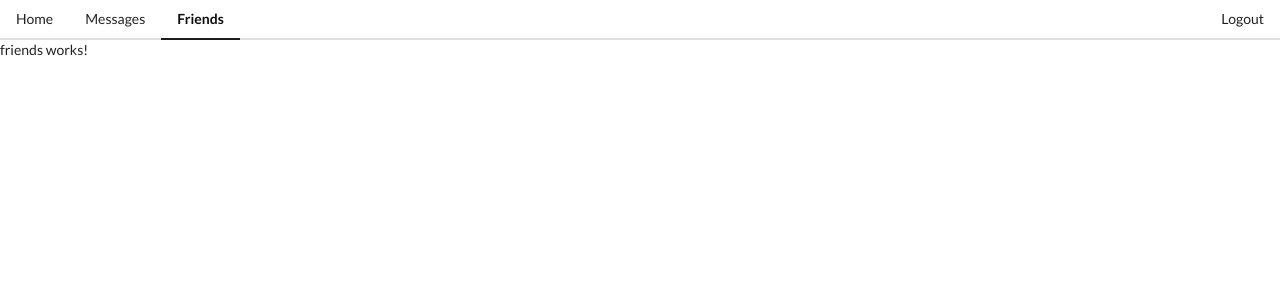
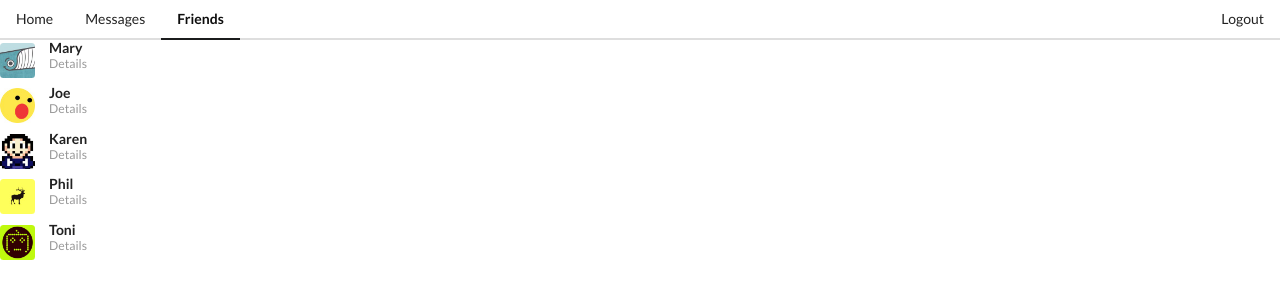
Before and after one commit to mfathei/TwitNG, an Angular app: page /friends in a window 1280 px wide. Shown: the top 300 px of the page. Built offline with nearby package versions, Linux system fonts and the light colour scheme.

Commit message:
session 13 routing params

```diff
--- a/src/app/app.module.ts
+++ b/src/app/app.module.ts
@@ -1,6 +1,7 @@
 import { BrowserModule } from '@angular/platform-browser';
 import { NgModule } from '@angular/core';
 import { FormsModule } from '@angular/forms';
+import 'rxjs/Rx';
 
 import { AppComponent } from './app.component';
 import { MenuComponent } from './menu/menu.component';
@@ -10,6 +11,7 @@ import { FeedService } from './feed.service';
 import { MessagesComponent } from './messages/messages.component';
 import { FriendsComponent } from './friends/friends.component';
 import { routing, appRoutingProviders} from './app.routing';
+import { FriendComponent } from './friend/friend.component';
 
 @NgModule({
   declarations: [
@@ -17,7 +19,8 @@ import { routing, appRoutingProviders} from './app.routing';
     MenuComponent,
     FeedComponent,
     MessagesComponent,
-    FriendsComponent
+    FriendsComponent,
+    FriendComponent
   ],
   imports: [
     BrowserModule,
--- a/src/app/app.routing.ts
+++ b/src/app/app.routing.ts
@@ -3,11 +3,13 @@ import { Routes, RouterModule } from '@angular/router';
 import { FeedComponent } from './feed/feed.component';
 import { MessagesComponent } from './messages/messages.component';
 import { FriendsComponent } from './friends/friends.component';
+import { FriendComponent } from './friend/friend.component';
 
 const appRoutes: Routes = [
     { path: '', redirectTo: '/feed', pathMatch: 'full' },
     { path: 'feed', component: FeedComponent },
     { path: 'friends', component: FriendsComponent },
+    { path: 'friends/:friendId', component: FriendComponent },
     { path: 'messages', component: MessagesComponent }
 ];
 
--- a/src/app/feed.service.ts
+++ b/src/app/feed.service.ts
@@ -36,4 +36,8 @@ export class FeedService {
       tweet.retweets.push(this.userService.getCurrentUser());
     }
   }
+
+  getFriends(): Array<string> {
+    return ['Mary', 'Joe', 'Karen', 'Phil', 'Toni'];
+  }
 }
--- /dev/null
+++ b/src/app/friend/friend.component.html
@@ -0,0 +1,3 @@
+<h2>
+  This friend is {{ friendId }}
+</h2>
--- /dev/null
+++ b/src/app/friend/friend.component.ts
@@ -0,0 +1,22 @@
+import { Component, OnInit } from '@angular/core';
+import { ActivatedRoute } from '@angular/router';
+
+@Component({
+  selector: 'app-friend',
+  templateUrl: './friend.component.html',
+  styleUrls: ['./friend.component.css']
+})
+export class FriendComponent implements OnInit {
+
+  friendId = '';
+
+  constructor(private route: ActivatedRoute) { }
+
+  ngOnInit() {
+    this.route.params.map(params => params['friendId']).subscribe((friendId) => {
+      this.friendId = friendId;
+      console.log(friendId);
+    });
+  }
+
+}
--- a/src/app/friends/friends.component.html
+++ b/src/app/friends/friends.component.html
@@ -1,3 +1,18 @@
-<p>
-  friends works!
-</p>
+<div class="ui comments" *ngIf='friends.length'>
+  <div class="comment" *ngFor='let friend of friends'>
+    <a class="avatar">
+      <img src="./assets/avatars/{{friend}}.jpg">
+    </a>
+    <div class="content">
+      <a class="author">{{friend}}</a>
+
+      <div class="actions">
+        <a class="reply" routerLink="/friends/{{friend}}" >Details</a>
+      </div>
+    </div>
+  </div>
+</div>
+
+<div *ngIf="!friends.length">
+  <p>There are not any friends here</p>
+</div>
--- a/src/app/friends/friends.component.ts
+++ b/src/app/friends/friends.component.ts
@@ -1,4 +1,5 @@
 import { Component, OnInit } from '@angular/core';
+import {FeedService} from '../feed.service';
 
 @Component({
   selector: 'app-friends',
@@ -7,9 +8,13 @@ import { Component, OnInit } from '@angular/core';
 })
 export class FriendsComponent implements OnInit {
 
-  constructor() { }
+  friends = [];
+
+  constructor(private feedService: FeedService) { }
 
   ngOnInit() {
+    this.friends = this.feedService.getFriends();
+    console.log(this.friends);
   }
 
 }
```
Also changed, not shown: src/app/friend/friend.component.css (added), 1 other file (tests, documents, lock files or other folders).
